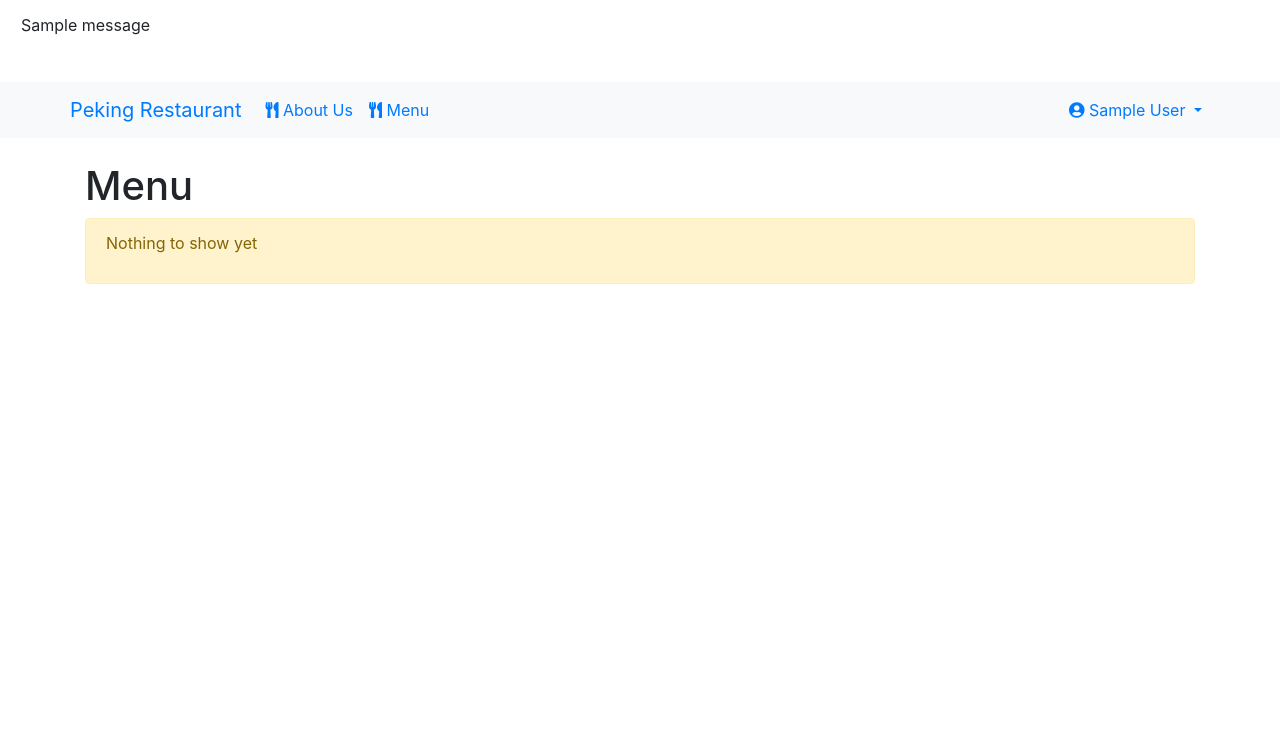
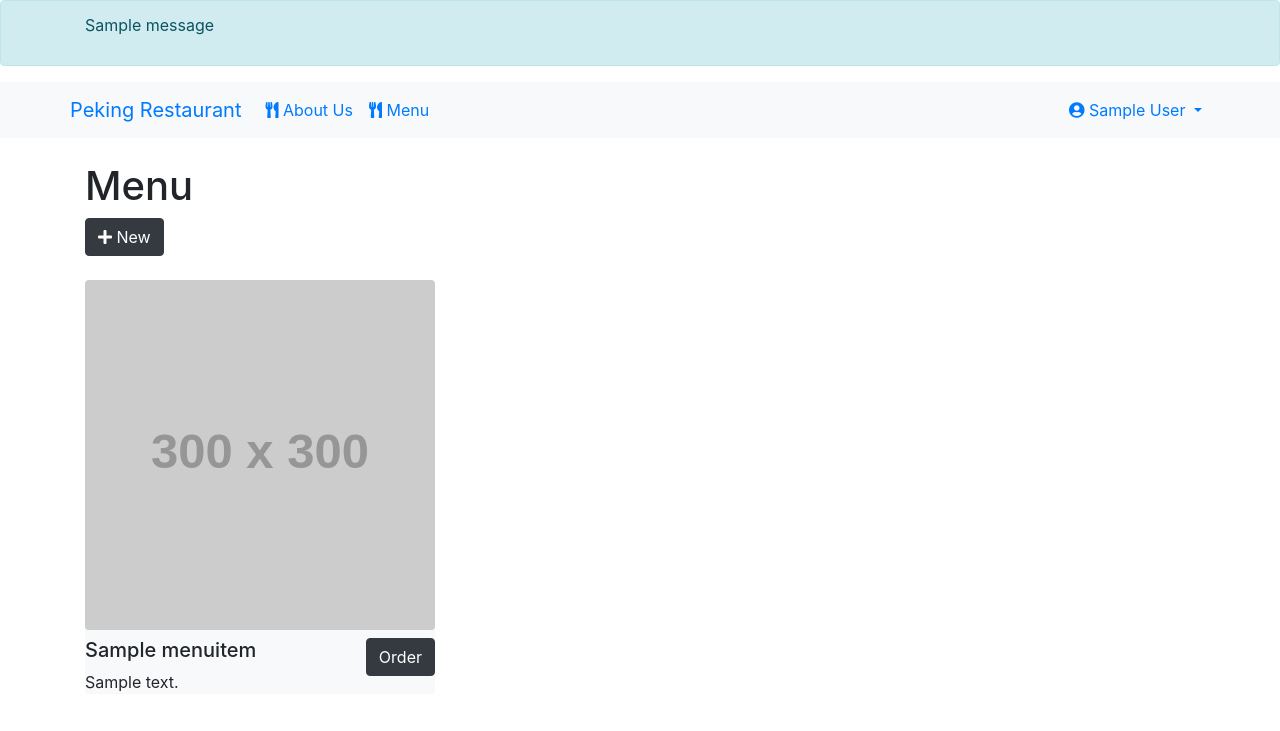
Before and after one commit to Coding-Dojo-PnA-Jan2020/brodyh_tiffanyc_group_project, a Flask app: page /menu/ in a window 1280 px wide. Shown: the top 731 px of the page. Run offline with Flask 2, Linux system fonts and the light colour scheme; the visitor is signed in with stand-in values (Sample User, id 1); tables that the repository leaves empty hold one stand-in row (values such as "Sample post"); grey boxes labelled with a size stand in for pictures from a placeholder-image service; one stand-in notice (Sample message) is shown; some libraries are stand-ins or nearby versions.

Commit message:
Add menuitems.index

```diff
--- a/app/__init__.py
+++ b/app/__init__.py
@@ -29,7 +29,5 @@ def current_user():
         from app.mod_users.models import User
         user = User.query.filter_by(id = session.get('user_id')).first()
         if not user == None:
-            print(dict(current_user = user))
             return dict(current_user = user)
-    print(dict(current_user = None))
     return dict(current_user = None)
--- a/app/mod_menuitems/controllers.py
+++ b/app/mod_menuitems/controllers.py
@@ -6,11 +6,41 @@ from app.mod_menuitems.models import Menuitem
 
 mod_menuitems = Blueprint('menuitems', __name__, url_prefix = '/menu')
 
-@mod_menuitems.route('/<menuitem_id>')
-def show():
-    return render_template('menuitems/show.html')
+def require_admin():
+    admin = False
+    if session.get('user_id'):
+        from app.mod_users.models import User
+        user = User.query.filter_by(id = session.get('user_id')).first()
+        if not user == None:
+            if not user.is_admin:
+              return render_template('403.html'), 403
+    else:
+      return render_template('403.html'), 403
 
 @mod_menuitems.route('/')
 def index():
-    menuitems = db.session.query(Menuitem).all()
-    return render_template('menuitems/index.html')
+    menuitems = Menuitem.query.all()
+    return render_template('menuitems/index.html', menuitems = menuitems)
+
+@mod_menuitems.route('/new')
+def new():
+    require_admin()
+    form = MenuitemForm(request.form)
+    return render_template('menuitems/new.html', form = form)
+
+@mod_menuitems.route('/create', methods = ['POST'])
+def create():
+    require_admin()
+    form = MenuitemForm(request.form)
+    if form.validate():
+        menuitem = Menuitem(form.name.data, form.description.data, form.price.data)
+        db.session.add(menuitem)
+        db.session.commit()
+        if menuitem:
+          flash(f"Saved {menuitem.name}", 'main')
+          return redirect(url_for('menuitems.index'))
+        else:
+          flash('Database error', 'main')
+    else:
+        flash(form.errors, 'form_errors')
+    return render_template('menuitems/new.html', form = form)
--- a/app/mod_menuitems/models.py
+++ b/app/mod_menuitems/models.py
@@ -11,8 +11,8 @@ class Menuitem(Base):
     __tablename__ = 'menuitems'
 
     name         = db.Column(db.String(128), nullable = False)
-    description  = db.Column(db.Float(), nullable = False)
-    price        = db.Column(db.String(128), nullable = False)
+    description  = db.Column(db.String(128), nullable = False)
+    price        = db.Column(db.Float(), nullable = False)
 
     def __init__(self, name, description, price):
         self.name         = name
--- a/app/mod_sessions/controllers.py
+++ b/app/mod_sessions/controllers.py
@@ -17,7 +17,7 @@ def create():
     user = User.query.filter_by(email = form.email.data).first()
     if user and check_password_hash(user.password, form.password.data):
         session['user_id'] = user.id
-        flash(f'Welcome back {user.first_name}!')
+        flash(f'Welcome back {user.first_name}!', 'main')
         return redirect(url_for('menuitems.index'))
     flash('Incorrect email or password', 'form_errors')
     return render_template('sessions/new.html', form = form)
--- a/app/mod_users/models.py
+++ b/app/mod_users/models.py
@@ -15,6 +15,7 @@ class User(Base):
     email      = db.Column(db.String(128), nullable = False)
     phone      = db.Column(db.String(128), nullable = False, unique = True)
     password   = db.Column(db.String(192), nullable = False)
+    is_admin   = db.Column(db.Boolean(), nullable = False, default = False)
 
     def __init__(self, first_name, last_name, email, phone, password):
         self.first_name = first_name
--- a/app/static/stylesheets/custom.css
+++ b/app/static/stylesheets/custom.css
@@ -1,3 +1,7 @@
 .page-header {
   border-bottom: none;
 }
+
+.pull-right {
+  float: right;
+}
--- a/app/templates/_flash_messages.html
+++ b/app/templates/_flash_messages.html
@@ -1,11 +1,13 @@
-{% with messages = get_flashed_messages(category_filter = ['main_warning']) %}
+{% with messages = get_flashed_messages(category_filter = ['main']) %}
   {% if messages %}
-    <div class="alert alert-{{ category }}">
-      <ul class="list-unstyled">
-        {% for message in messages %}
-          <li>{{ message }}</li>
-        {% endfor %}
-      </ul>
+    <div class="alert alert-info">
+      <div class="container">
+        <ul class="list-unstyled">
+          {% for message in messages %}
+            <li>{{ message }}</li>
+          {% endfor %}
+        </ul>
+      </div>
     </div>
   {% endif %}
 {% endwith %}
--- a/app/templates/menuitems/_show_many.html
+++ b/app/templates/menuitems/_show_many.html
@@ -1,11 +1,14 @@
 {% if menuitems|length > 0 %}
   <div class="row">
     {% for menuitem in menuitems %}
-      <div class="col-sm-6 col-md-4 col-lg-3">
-        <a href="/menuitems/{{ menuitem.id }}" class="menuitem-link">
-          <h2 class="h4 menuitem-title">{{ menuitem.title }}</h2>
-          <img src="https://via.placeholder.com/300x150.png?text=Photo" alt="{{ menuitem.name }}" class="img img-responsive rounded w-100">
-        </a>
+      <div class="col-sm-6 col-md-4 mb-4">
+        <div class="bg-light rounded">
+          <img src="https://via.placeholder.com/300x300.png?text=Photo" alt="{{ menuitem.name }}" class="img img-responsive rounded w-100">
+          <div class="mt-2">
+            <h2 class="h5 w-100">{{ menuitem.name }} <a href="/cart/menuitems/{{ menuitem.id }}/add" class="btn btn-dark pull-right">Order</a></h2>
+            <p>{{ menuitem.description }}</p>
+          </div>
+        </div>
       </div>
     {% endfor %}
   </div>
--- a/app/templates/menuitems/index.html
+++ b/app/templates/menuitems/index.html
@@ -5,5 +5,12 @@
   <div class="page-header">
     <h1>Menu</h1>
   </div>
+  {% if current_user is defined and current_user.is_admin %}
+    <div class="btn-toolbar mb-4">
+      <div class="btn-group mr-2">
+        <a href="{{ url_for('menuitems.new') }}" class="btn btn-dark"><i class="fas fa-plus"></i> New</a>
+      </div>
+    </div>
+  {% endif %}
   {% include 'menuitems/_show_many.html' %}
 {% endblock %}
```
Also changed, not shown: app/mod_menuitems/forms.py (+4 -4 lines), app/templates/menuitems/new.html (added, +31 -0 lines).
